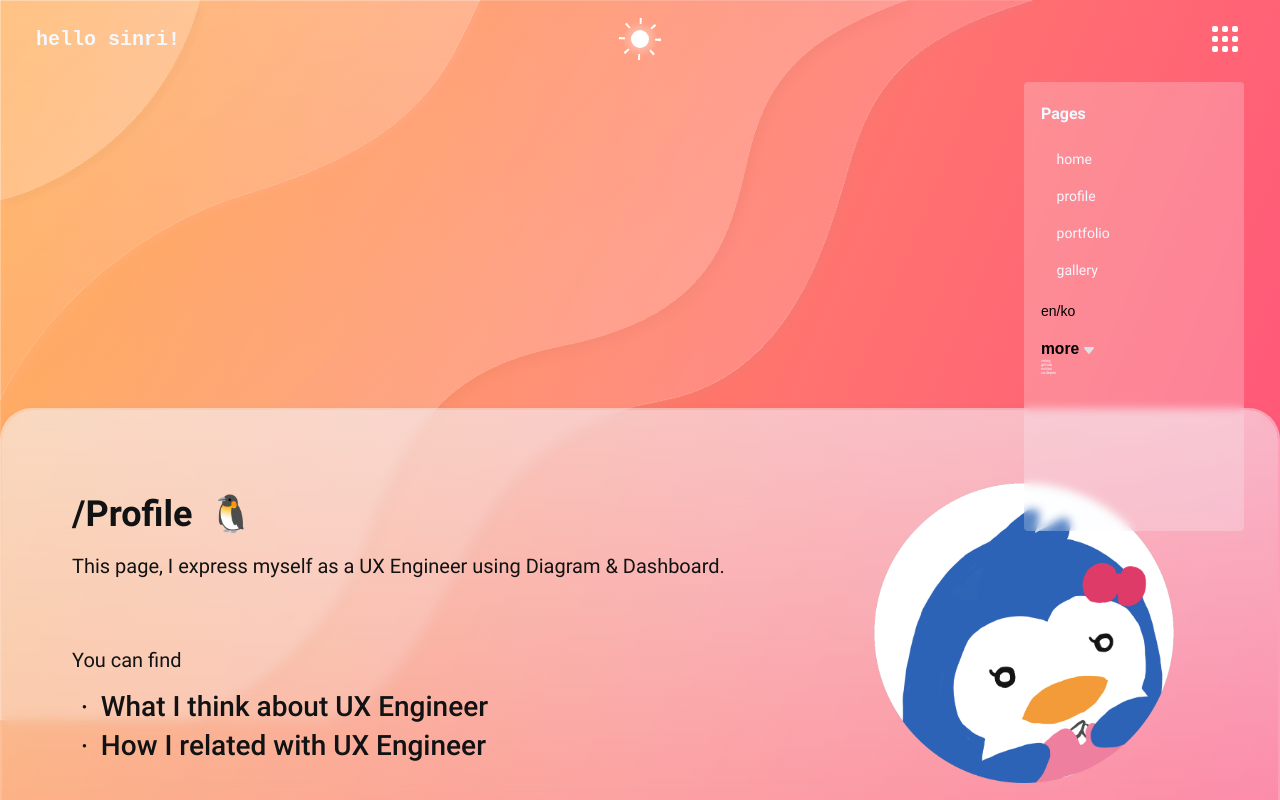
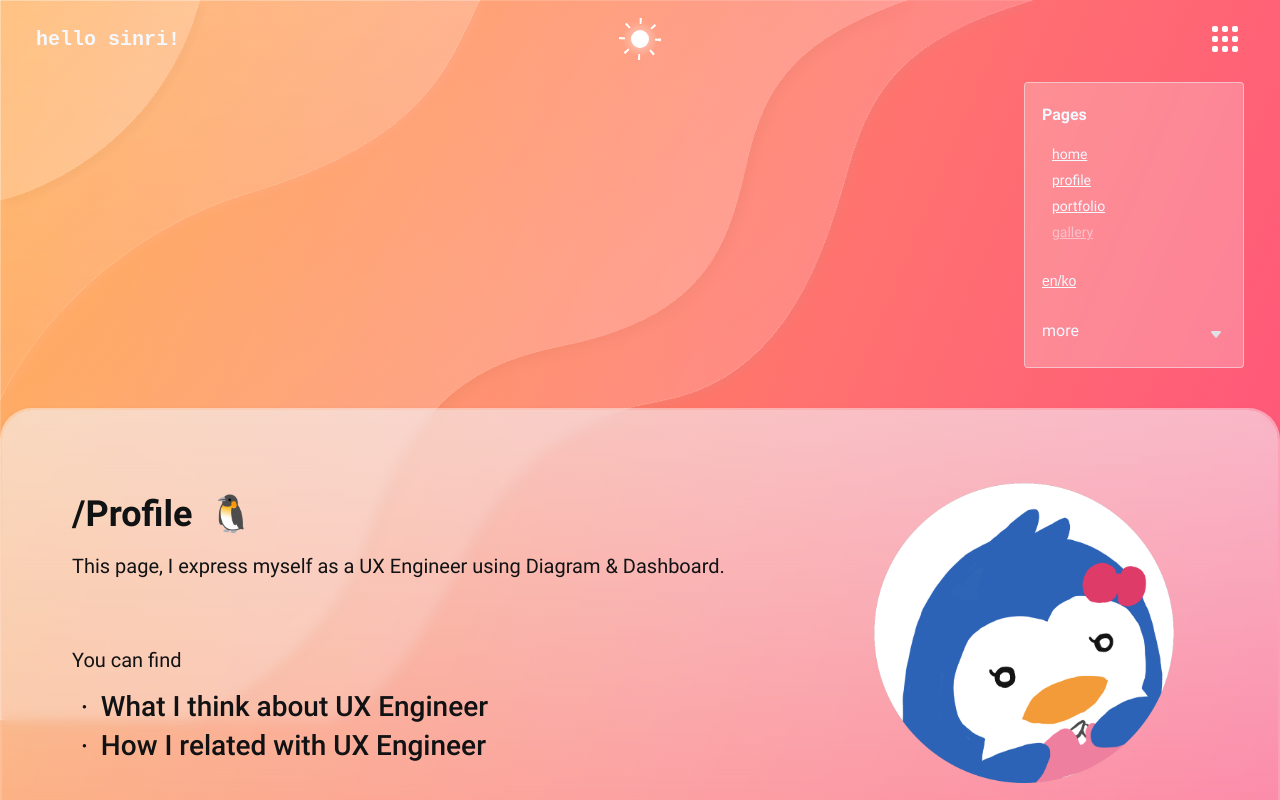
Before and after one commit to sinri0809/sinristory, a React (Create React App) app: page / in a window 1280 px wide. Both pictures are taken after a click on the button 1225 px from the left and 39 px from the top of the page. Built offline with nearby package versions, Linux system fonts and the light colour scheme.

Commit message:
fix: header drawer
 - code split
 - change event attribute

```diff
--- a/src/components/layout/Header.tsx
+++ b/src/components/layout/Header.tsx
@@ -1,9 +1,7 @@
-import React, { useEffect, useRef } from 'react';
-import { Link } from "react-router-dom";
-
-import { links } from "routes/links";
+import React, { useRef } from 'react';
 
 import Icon from 'components/icons/Icon';
+import HeaderDrawer from 'view/header/header_drawer';
 
 const Header = () => {
   const refButtonSwitchTheme = useRef<HTMLButtonElement>(null);
@@ -17,24 +15,6 @@ const Header = () => {
       document.body.classList.add('light')
     }
   };
-
-  const onClickButtonDrawer = (event: React.MouseEvent<HTMLButtonElement>) => {
-    if (event.currentTarget.hasAttribute("focus")) {
-      event.currentTarget.toggleAttribute("focus")
-    } else if (!event.currentTarget.hasAttribute("focus")) {
-      event.currentTarget.toggleAttribute("focus")
-    }
-  }
-
-  useEffect(()=> {
-    // document.addEventListener('click', (event: React.MouseEvent<HTMLButtonElement>) => {
-    //   event.currentTarget.contains
-    // })
-
-    return () => {
-      // document.removeEventListener('click')
-    }
-  })
 
   return (
     <header className="header">
@@ -52,36 +32,7 @@ const Header = () => {
           </button>
         </div>
         <div className="header-drawer">
-          <button
-            className="btn btn-drawer-trigger"
-            onClick={onClickButtonDrawer}
-          ><Icon data='icon-drawer' /></button>
-          <div className="drawer-container">
-            <div className="drawer-wrap">
-              <nav className='nav-pages'>
-                <h3 className='font-bold'>Pages</h3>
-                <ul className="pages-list">
-                  <li><Link to={links.home}>home</Link></li>
-                  <li><Link to={links.profile}>profile</Link></li>
-                  <li><Link to={links.portfolio}>portfolio</Link></li>
-                  <li><Link to={links.gallery}>gallery</Link></li>
-                </ul>
-              </nav>
-              <button className='btn btn-language'>en/ko</button>
-              <div className="more-links-container">
-                <button className="btn btn-more-list">
-                  <h3>more</h3>
-                  <Icon data='icon-arrow-down' />
-                </button>
-                <ul className="more-links-lists">
-                  <li>velog</li>
-                  <li>github</li>
-                  <li>notion</li>
-                  <li>codepen</li>
-                </ul>
-              </div>
-            </div>
-          </div>
+          <HeaderDrawer />
         </div>
       </div>
     </header>
--- a/src/styles/common/_icon.scss
+++ b/src/styles/common/_icon.scss
@@ -55,7 +55,7 @@
     border-color: $white103;
   }
 
-  @include btn-state ('focus'){
+  @include btn-state ('aria-expanded'){
     background-color: transparent;
     .icon-drawer {
       .rect00{
--- a/src/styles/layout/_header.scss
+++ b/src/styles/layout/_header.scss
@@ -19,20 +19,11 @@
 
   padding-left: 3.6rem;
   padding-right: 3.6rem;
-
-  &::after {
-    // content: '';
-    // position: absolute;
-    // left: 0;
-    // bottom: -20px;
-    // width: 100%;
-    // height: 50px;
-    // backdrop-filter: url(filters.svg#filter) blur(4px) saturate(150%);
-    // backdrop-filter: blur(2px);
 }
 
-  &> .header-title{
-    // flex: 1 1 auto;
+// ----------------------------------------------------------------------------------------
+
+.header-title {
   width: 40%;
 
   .title{
@@ -42,28 +33,30 @@
   }
 }
 
-  &> .header-theme{
-    // flex: 1 1 auto;
-    // display: flex;
-    // justify-content: center;
-    // align-self: center;
-  }
+// ----------------------------------------------------------------------------------------
+// header theme
+// icon
+// ----------------------------------------------------------------------------------------
 
-  &> .header-drawer {
+.header-drawer {
   width: 40%;
   position: relative;
   text-align: right;
 }
-}
 
-.header-drawer {
+// ----------------------------------------------------------------------------------------
+
+// state
+.drawer {
   .drawer-container {
     position: relative;
     visibility: hidden;
   }
 
-  .btn-drawer-trigger[focus] + .drawer-container {
+  &[aria-expanded] {
+    .drawer-container {
       visibility: visible;
+    }
   }
 }
 
@@ -75,59 +68,101 @@
   display: flex;
   flex-direction: column;
   align-items: flex-start;
-  row-gap: 2rem;
+  row-gap: 3.4rem;
 
-  width: 220px;
-  height: 449px;
+  width: 22rem;
   padding: 2.4rem 1.7rem;
-
-  font-size: 4px;
   text-align: left;
 
   background-color: $white102;
-  border-color: $white103;
-  border-radius: 1em;
+  border: 1px solid $white105;
+  border-radius: 4px;
 
-  backdrop-filter: blur(1em);
+  backdrop-filter: blur(2px);
   color: $white;
 }
+
+// ----------------------------------------------------------------------------------------
+
+@mixin navCategoryStyle {
+  font-size: $fontSize-16;
+  color: $white;
+}
+
+@mixin navBtnStyle {
+  text-decoration: underline;
+  font-size: $fontSize-14;
+  color: $white;
+  font-weight: $fontRegular;
+
+  &[aria-disabled] {
+    opacity: 0.5;
+    cursor: initial;
+  }
+}
+
+// ----------------------------------------------------------------------------------------
 
 .nav-pages{
   display: flex;
   flex-direction: column;
   row-gap: 2.4rem;
-  font-size: $fontSize-16;
-  // margin-bottom: 5rem;
 
-  h3{
-    font-size: 1em;
-    color: $white;
+  h3 {
+    @include navCategoryStyle;
+  }
 }
 
-  &> .pages-list{
+.pages-list{
   padding-left: 1rem;
+
   display: flex;
   flex-direction: column;
   row-gap: 1.2rem;
 
-    font-size: $fontSize-14;
-    text-decoration: underline;
+  li {
+    display: inline-flex;
+  }
 
-    color: $white;
+  .btn {
+    @include navBtnStyle;
+  }
+}
+// ----------------------------------------------------------------------------------------
 
-    a {
-      padding: 0.4em;
+.btn-language {
+  @include navBtnStyle;
+}
+
+// ----------------------------------------------------------------------------------------
+
+.more-links-wrap {
+  width: 100%;
+
+  details {
+    width: 100%;
+
+    summary {
+      width: 100%;
+      display: flex;
+      justify-content: space-between;
+      @include navCategoryStyle;
+    }
   }
 }
 
+.more-links-list {
+  padding-left: 1rem;
 
+  display: flex;
+  flex-direction: column;
+  row-gap: 1.2rem;
+
+  li {
+    display: inline-flex;
   }
 
-.btn-language {
-  font-weight: $fontRegular;
-  font-size: $fontSize-14;
+  .btn {
+    @include navBtnStyle;
   }
-
-.more-links-container {
-
 }
--- a/src/styles/module/_theme.scss
+++ b/src/styles/module/_theme.scss
@@ -1,16 +1,16 @@
 @mixin theme-light {
-  @media (prefers-color-scheme: light) {
-    @content;
-  }
+  // @media (prefers-color-scheme: light) {
+  //   @content;
+  // }
   .light{
     @content;
   }
 }
 
 @mixin theme-dark {
-  @media (prefers-color-scheme: dark) {
-    @content;
-  }
+  // @media (prefers-color-scheme: dark) {
+  //   @content;
+  // }
   .dark{
     @content;
   }
--- a/src/styles/theme/_dark.scss
+++ b/src/styles/theme/_dark.scss
@@ -28,21 +28,3 @@
     }
   }
 }
-
-.svg-day-night {
-  *{
-    transition: all 0.6s;
-  }
-  .eclipse {
-    // mask: url(#eclipse);
-  }
-  .sun-light{
-    // transform: scale(0);
-    transform-origin: center;
-    transition: all 0.4s;
-  }
-  .bg-light{
-    stroke: $white;
-    stroke-opacity: 0;
-  }
-}
--- a/src/styles/theme/_light.scss
+++ b/src/styles/theme/_light.scss
@@ -13,4 +13,22 @@
       fill: url(#theme_light);
     }
   }
+
+  .svg-day-night {
+    *{
+      transition: all 0.6s;
+    }
+    .eclipse {
+      // mask: url(#eclipse);
+    }
+    .sun-light{
+      // transform: scale(0);
+      transform-origin: center;
+      transition: all 0.4s;
+    }
+    .bg-light{
+      stroke: $white;
+      stroke-opacity: 0;
+    }
+  }
 }
--- /dev/null
+++ b/src/view/header/header_drawer.tsx
@@ -0,0 +1,67 @@
+import React, { useEffect, useRef } from "react";
+import { Link } from "react-router-dom";
+import { links } from "routes/links";
+
+import Icon from "components/icons/Icon";
+
+/**
+ * TODO: refactor: 형태가 Dropdown과 비슷함
+ */
+
+const HeaderDrawer = () => {
+  const refDrawer = useRef<HTMLDivElement>(null);
+
+  const closeDrawer = (event: any) => {
+
+  };
+
+  const toggleDrawer = () => {
+    refDrawer.current?.toggleAttribute('aria-expanded');
+  }
+
+  useEffect(() => {
+    refDrawer.current?.toggleAttribute('aria-expanded', false)
+  }, [])
+
+  return <div
+    ref={refDrawer}
+    className="drawer"
+    onBlur={closeDrawer}
+  >
+    <button
+      className="btn btn-drawer-trigger"
+      onClick={toggleDrawer}
+    >
+      <Icon data='icon-drawer' />
+    </button>
+    <div className="drawer-container">
+      <div className="drawer-wrap">
+        <nav className='nav-pages'>
+          <h3 className='font-bold'>Pages</h3>
+          <ul className="pages-list">
+            <li><Link className="btn" to={links.home}>home</Link></li>
+            <li><Link className="btn" to={links.profile}>profile</Link></li>
+            <li><Link className="btn" to={links.portfolio}>portfolio</Link></li>
+            <li><Link className="btn" aria-disabled to={links.gallery}>gallery</Link></li>
+          </ul>
+        </nav>
+        <button className='btn btn-language'>en/ko</button>
+        <div className="more-links-wrap">
+          <details>
+            <summary>
+              <span>more</span>
+              <Icon data='icon-arrow-down' />
+            </summary>
+            <ul className="more-links-list">
+              <li><a href="#0" target="_blank" className="btn">velog</a></li>
+              <li><a href="#0" target="_blank" className="btn">github</a></li>
+              <li><a href="#0" target="_blank" className="btn">notion</a></li>
+            </ul>
+          </details>
+        </div>
+      </div>
+    </div>
+  </div>
+}
+
+export default HeaderDrawer;
```
Lines whose indentation alone changed are shown as unchanged.
